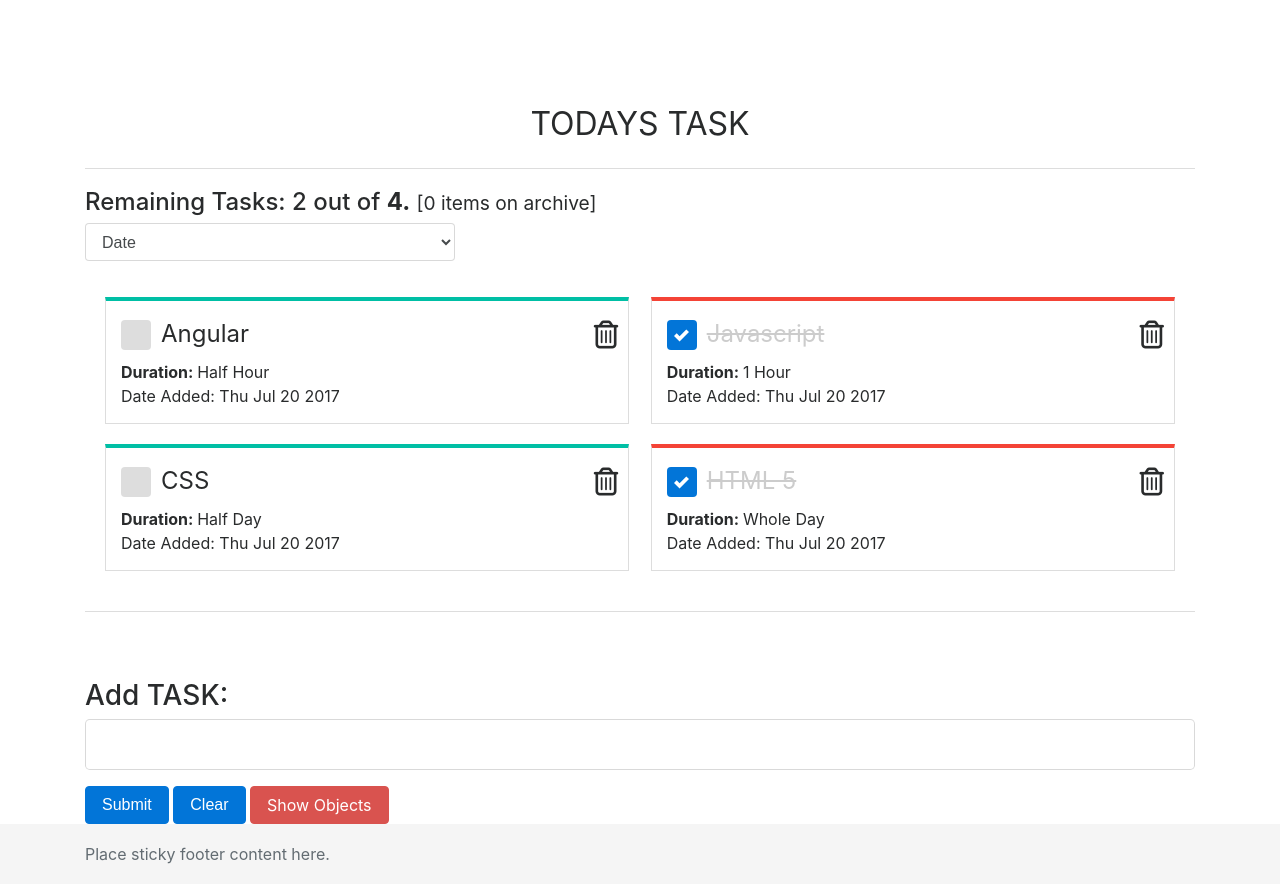
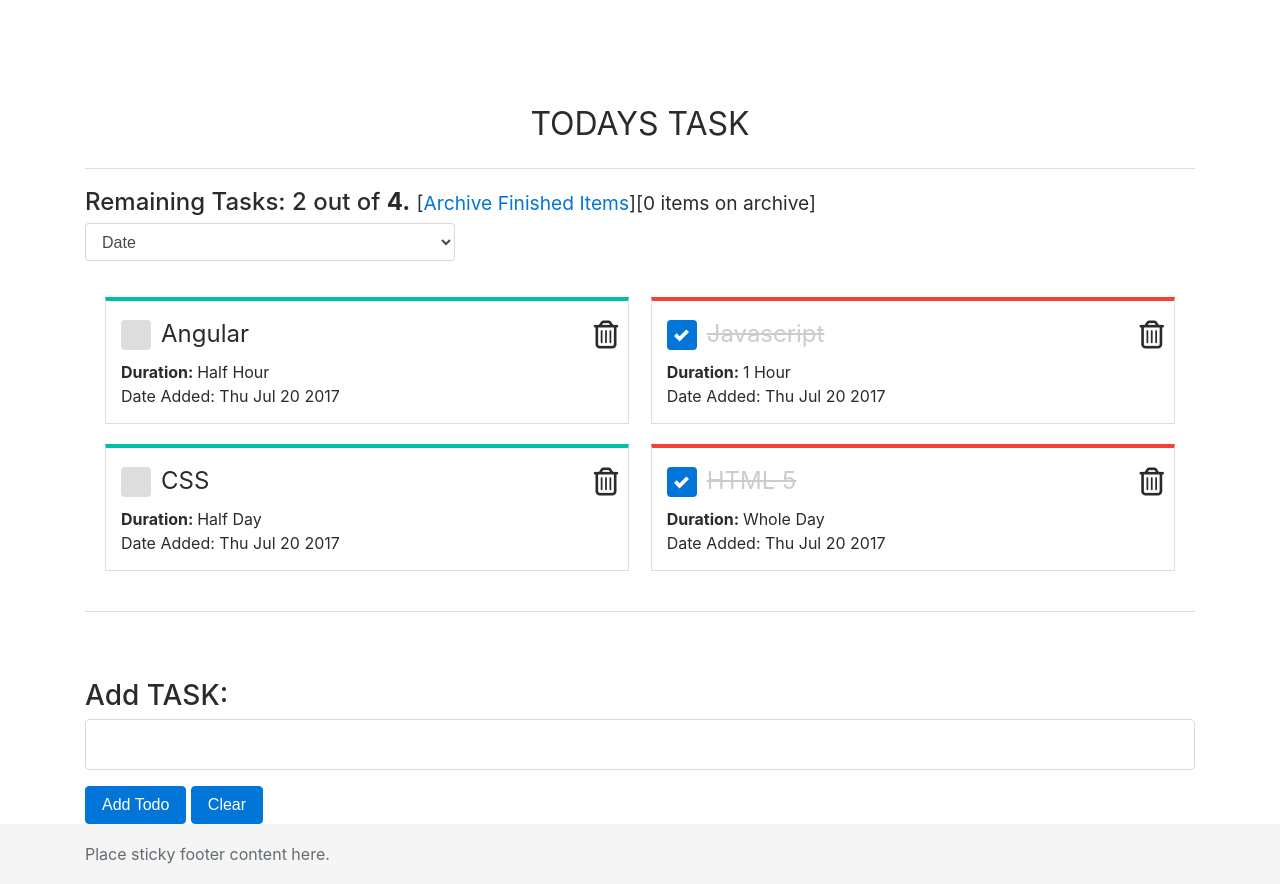
Before and after one commit to baguiosfinest/todoList, a website: page index.html in a window 1280 px wide. Drawn offline with nearby package versions, Linux system fonts and the light colour scheme; a script that the page names is missing.

Commit message:
fixed missing texts

```diff
--- a/index.html
+++ b/index.html
@@ -32,7 +32,7 @@
 
     <header class="header text-center">Todays Task</header>
     <h4 class="clearfix">Remaining Tasks: <span>{{remaining()}}</span> out of <strong>{{todoLists.length}}.</strong>
-    <small class="pull-right"><!--[<a href="" ng-click="archive()">Archive Finished Items</a>]-->[{{ archiveList.length }} items on archive]</small></h4>
+    <small class="pull-right">[<a href="" ng-click="archive()">Archive Finished Items</a>][{{ archiveList.length }} items on archive]</small></h4>
 
     <div class="form-group">
       <select class="form-control col-sm-4" ng-model="sortOrder">
@@ -65,9 +65,9 @@
       <div class="form-group">
         <input type="text" class="form-control form-control-lg" ng-model="todoName" required>
       </div>
-      <input type="submit" class="btn btn-primary">
+      <input type="submit" value="Add Todo" class="btn btn-primary">
       <input type="button" class="btn btn-primary" ng-click="clearStorage()" value="Clear">
-      <span class="btn btn-danger" ng-click="showItems()">Show Objects</span>
+      <!--<span class="btn btn-danger" ng-click="showItems()">Show Objects</span>-->
     </form>
 
   </div>
--- a/javascript/app.js
+++ b/javascript/app.js
@@ -59,7 +59,7 @@
     //console.log($scope.todoLists);
 
     $scope.clearStorage = function(){
-      alert('Local Storage Cleared!');
+      alert('Local Storage Cleared! Back to default items.');
       localStorage.clear();
       $window.location.reload();
 
```
